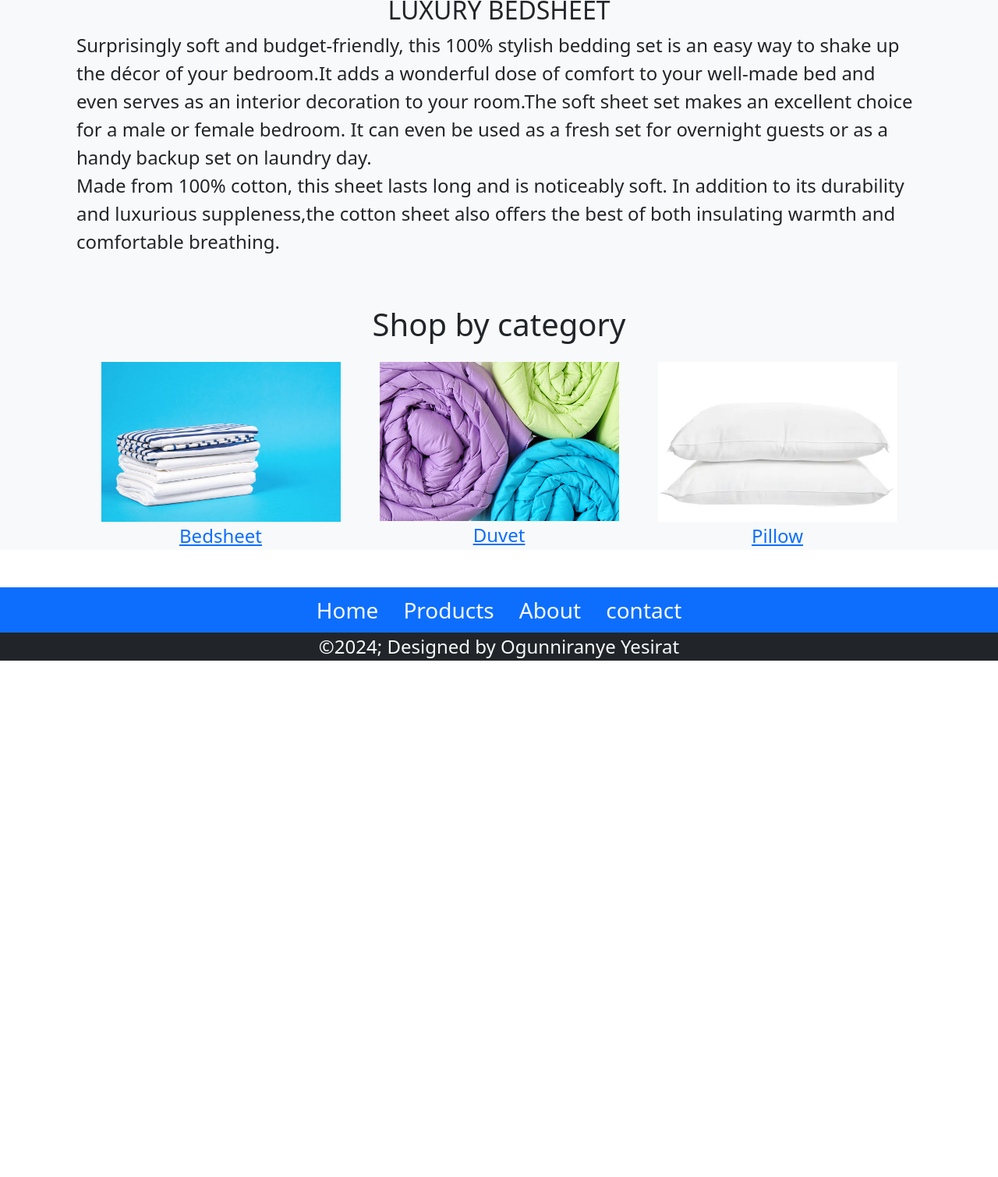
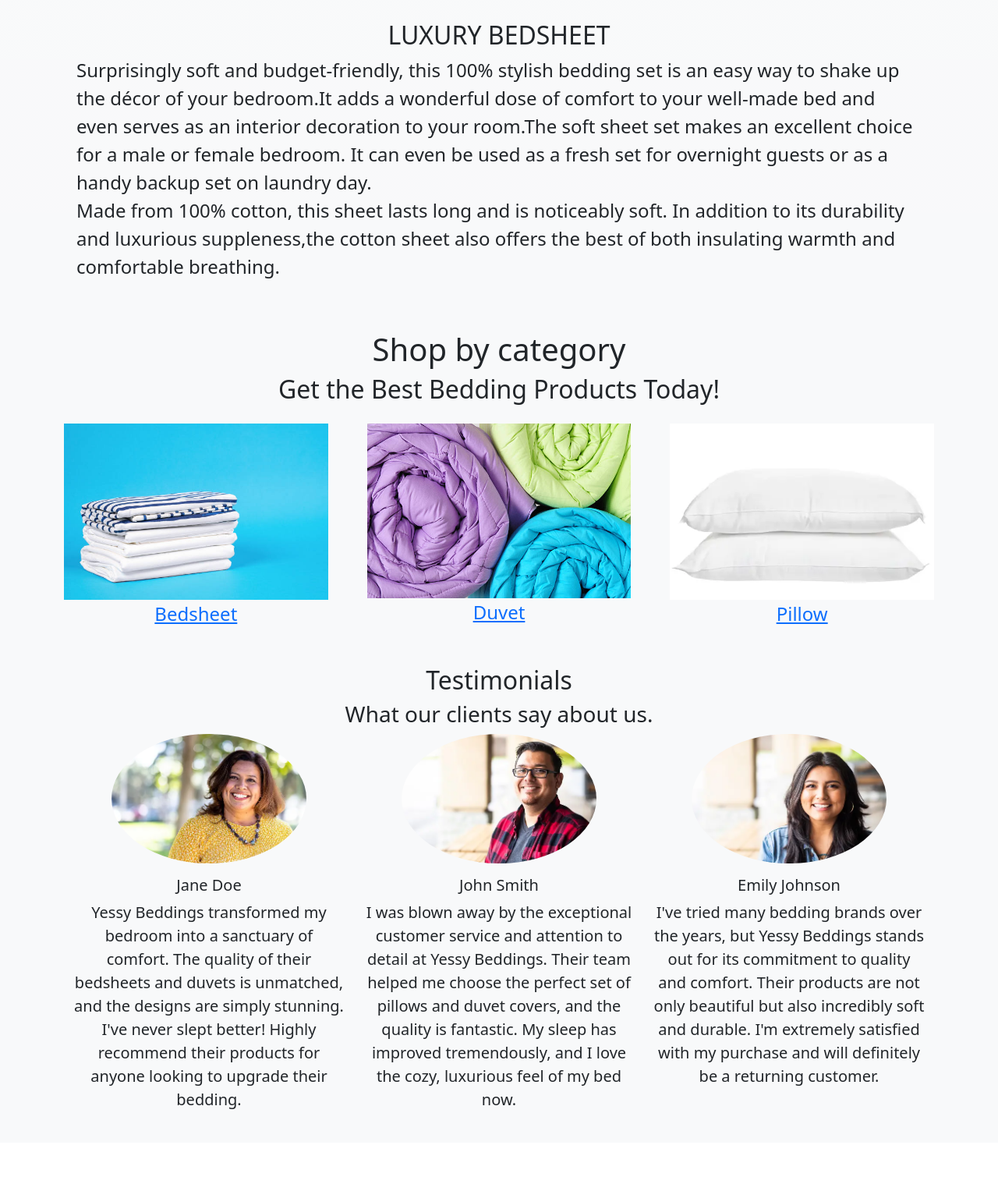
Before and after one commit to yessyayo/yessybedding, a plain HTML site: page index.html in a window 1280 px wide. Shown: the part 1171-2680 px from the top of the page at 78% size. Before the commit the page ends 2034 px from the top, so only its background shows below. Drawn offline with nearby package versions, Linux system fonts and the light colour scheme.

Commit message:
bedsheet website 3

```diff
--- a/index.html
+++ b/index.html
@@ -34,11 +34,18 @@
   </nav>
   <div class="bg-light bg-gradient">
     <div class="container">
-      <div class="pt-5" >
+      <div class="hero-section pt-5" >
         <div class="d-flex justify-content-center mb-3">
           <img src="images/img6.jpg" alt="" width="1200px" class="img-fluid mb-3 mb-md-0 mr-md-3">
+          <h1 class="position-absolute bottom-40 end-40">
+            <div class="position-relative py-1 px-2 text-bg-light border border-secondary rounded-pill text-center">
+              Luxurious Comfort <P class="fs-5">Experience comfort at its peak</P>
+              <svg width="1em" height="1em" viewBox="0 0 16 16" class="position-absolute top-100 start-50 translate-middle mt-1" fill="var(--bs-light)" xmlns="http://www.w3.org/2000/svg"><path d="M7.247 11.14L2.451 5.658C1.885 5.013 2.345 4 3.204 4h9.592a1 1 0 0 1 .753 1.659l-4.796 5.48a1 1 0 0 1-1.506 0z"/></svg>
             </div>
-        <div height="500px">
+          </h1>
+        </div>
+      </div>
+      <div class="Features mt-5">
         <h2 class="text-center">LUXURY BEDSHEET</h2>
         <p class="fs-4 px-3">
         Surprisingly soft and budget-friendly, this 100% stylish bedding set is an easy way to shake up the
@@ -49,26 +56,79 @@
         luxurious suppleness,the cotton sheet also offers the best of both insulating warmth and comfortable breathing.
         </p>
       </div>
-      </div>
-      <div class="products pt-5">
+      <!--
+        mg-fluid: makes the image responsive in all screen sizes.
+        mb-3: added a margin to the bottom of the images
+        mb-md-0: remove the margin bottom on tablet and destop screens.
+        mr-md-3: Added a right margin to tablet and destop screens.
+      -->
+      <div class="call-to-action pt-5">
         <h1 class="shop text-center">Shop by category</h1>
+        <h2 class="text-center">Get the Best Bedding Products Today!</h2>
         <div class="item d-flex justify-content-center flex-column flex-md-row  mt-4 product-items">
             <div class="bedsheet">
-              <img src="./images/img21.jpg" width="307px" alt="img21" class="img-fluid mb-3 mb-md-0 mr-md-3">
+              <img src="./images/img21.jpg" width="350px" alt="img21" class="img-fluid mb-3 mb-md-0 mr-md-3">
                 <div class="category text-center">
                   <a href="./pages/products.html" class="fs-4">Bedsheet</a>
                 </div>
             </div>
             <div class="bedsheet">
-              <img src="./images/img20.jpg" width="307px" alt="img20" class="img-fluid mb-3 mb-md-0 mr-md-3">
+              <img src="./images/img20.jpg" width="350px" alt="img20" class="img-fluid mb-3 mb-md-0 mr-md-3">
                     <div class="category text-center">
                       <a href="./pages/products.html" class="fs-4">Duvet</a>
                     </div>
             </div>
             <div class="bedsheet">
-              <img src="./images/img23.jpg" alt="img22" width="307px" class="img-fluid mb-3 mb-md-0 mr-md-3">
+              <img src="./images/img23.jpg" alt="img22" width="350px" class="img-fluid mb-3 mb-md-0 mr-md-3">
                 <div class="category text-center">
                   <a href="./pages/products.html" class="fs-4">Pillow</a>
+                </div>
+            </div>
+        </div>
+      </div>
+      <!--
+        col-12 gives it full width on mobile devices.
+        col-6 gives it half width on tablet.
+        col-lg-4 gives it one-third 0n desktop.
+      -->
+      <div class="testimonial container my-5">
+        <div class="text-center">
+          <h2>Testimonials</h2>
+          <h3>What our clients say about us.</h3>
+        </div>
+        <div class="row d-flex justify-content-center">
+          <div class="col-12 col-md-6 col-lg-4 mb-4">
+            <div class="text-center">
+              <!--i wanted my images to have an oval shape so i gave it a bootstrap style radius called rounded circle-->
+              <img src="images/img25.jpg" alt="" width="250px" class="rounded-circle mb-3">
+              <h3 class="fs-5">Jane Doe</h3>
+              <p class="fs-5">
+                Yessy Beddings transformed my bedroom into a sanctuary of comfort. The quality of their bedsheets and
+                duvets is unmatched, and the designs are simply stunning. I've never slept better! Highly recommend their
+                products for anyone looking to upgrade their bedding.
+              </p>
+            </div>
+          </div>
+          <div class="col-12 col-md-6 col-lg-4 mb-4">
+            <div class="text-center">
+              <img src="images/img26.jpg" alt="" width="250px" class="rounded-circle mb-3">
+              <h3 class="fs-5">John Smith</h3>
+              <p class="fs-5">
+                I was blown away by the exceptional customer service and attention to detail at Yessy Beddings.
+                Their team helped me choose the perfect set of pillows and duvet covers, and the quality is fantastic.
+                My sleep has improved tremendously, and I love the cozy, luxurious feel of my bed now.
+              </p>
+            </div>
+          </div>
+          <div class="col-12 col-md-6 col-lg-4 mb-4">
+            <div class="text-center">
+              <img src="images/img27.jpg" alt="" width="250px" class="rounded-circle mb-3">
+              <h3 class="fs-5">Emily Johnson</h3>
+              <p class="fs-5">
+                I've tried many bedding brands over the years, but Yessy Beddings stands out for its commitment to quality and comfort.
+                Their products are not only beautiful but also incredibly soft and durable.
+                I'm extremely satisfied with my purchase and will definitely be a returning customer.
+              </p>
             </div>
           </div>
         </div>
--- a/styles.css/yessybeddings.css
+++ b/styles.css/yessybeddings.css
@@ -3,6 +3,7 @@
     margin: 0;
     box-sizing: border-box;
 }
-.justify-content, .product-items{
+/* i used gap of 50px because bootstrap has no option for gap of this width*/
+.product-items{
     gap: 50px !important ;
 }
```
Also changed, not shown: pages/about.html (+3 -0 lines), images/img25.jpg (added), images/img26.jpg (added), images/img27.jpg (added). Lines whose indentation alone changed are shown as unchanged.
